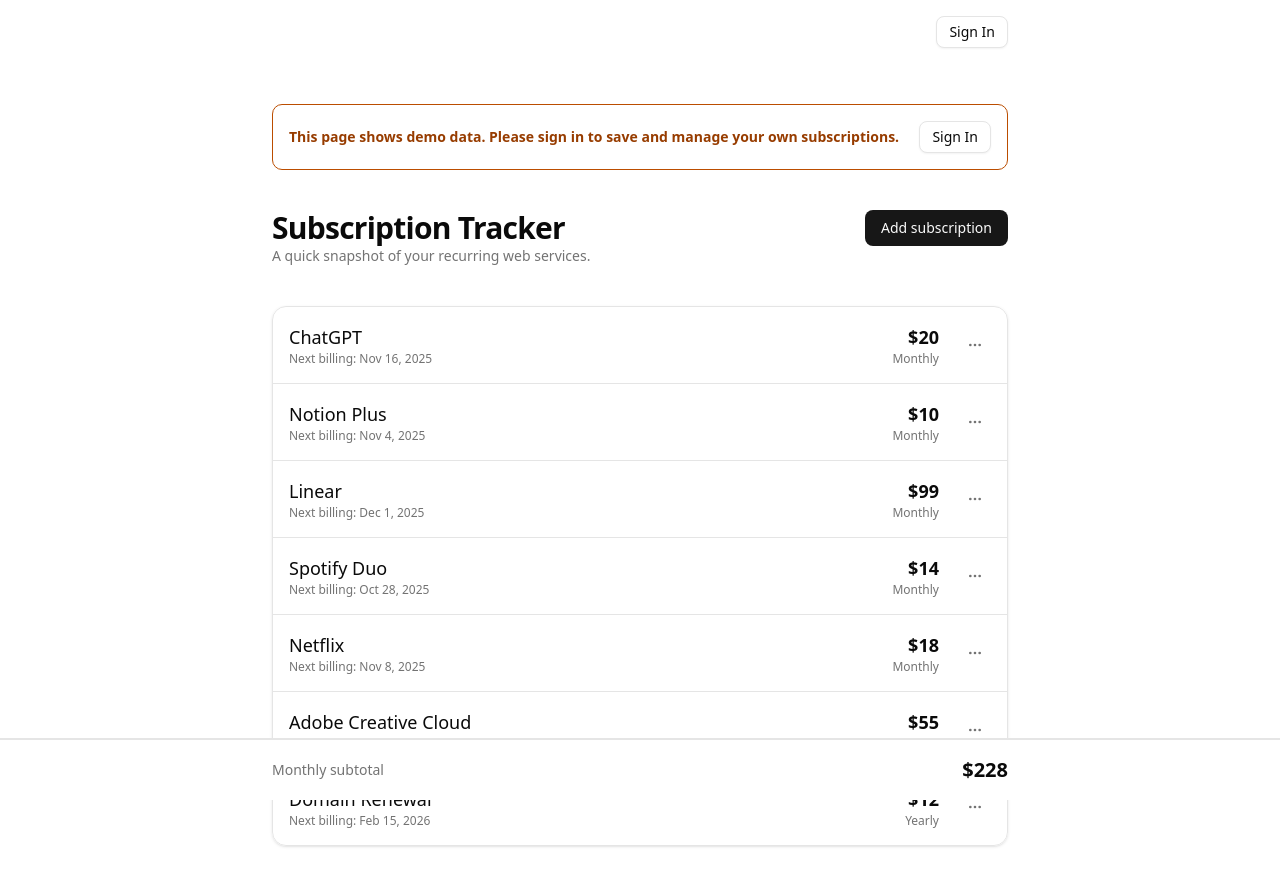
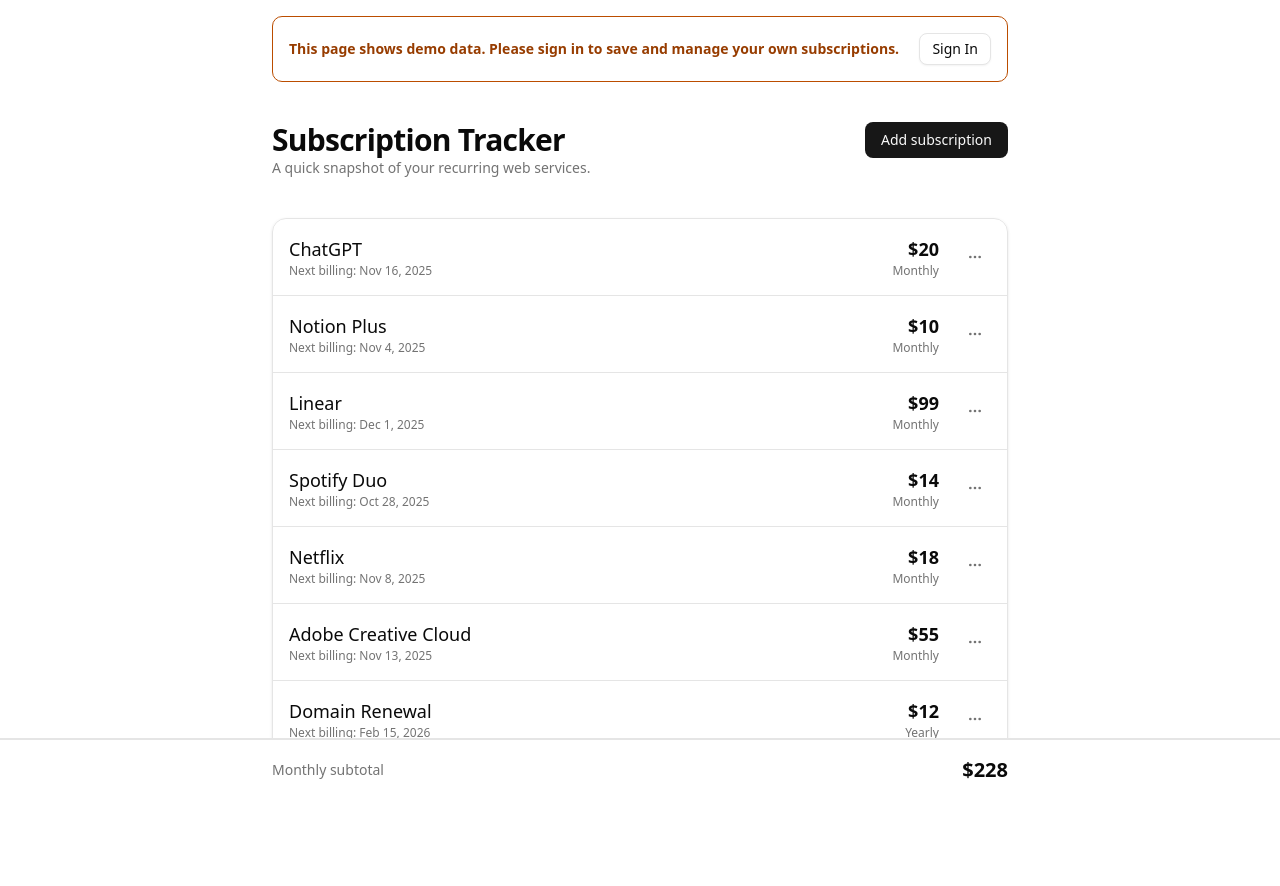
Before and after one commit to lvterry/subscription-tracker, a React (Vite) app: page / in a window 1280 px wide. Shown: the top 886 px of the page. After the commit the page ends 854 px from the top, so only its background shows below. Built offline with nearby package versions, Linux system fonts and the light colour scheme; no server answers.

Commit message:
remove the sign in button in header

```diff
--- a/src/App.tsx
+++ b/src/App.tsx
@@ -287,24 +287,16 @@
 
   return (
     <main className="relative mx-auto flex min-h-screen max-w-3xl flex-col gap-10 px-4 pb-0 pt-4">
+      {user && (
         <div className="flex items-center justify-end gap-3 mb-4">
-        {user ? (
-          <>
           <span className="text-sm text-muted-foreground">
             Welcome, {user.name}
           </span>
           <Button variant="ghost" size="sm" onClick={handleLogout}>
             Logout
           </Button>
-          </>
-        ) : (
-          <Link to="/signin">
-            <Button variant="outline" size="sm">
-              Sign In
-            </Button>
-          </Link>
+        </div>
       )}
-      </div>
 
       {!user && (
         <div className="flex flex-col gap-3 sm:flex-row sm:items-center sm:justify-between rounded-lg border border-amber-700 p-4">
```
Lines whose indentation alone changed are shown as unchanged.
